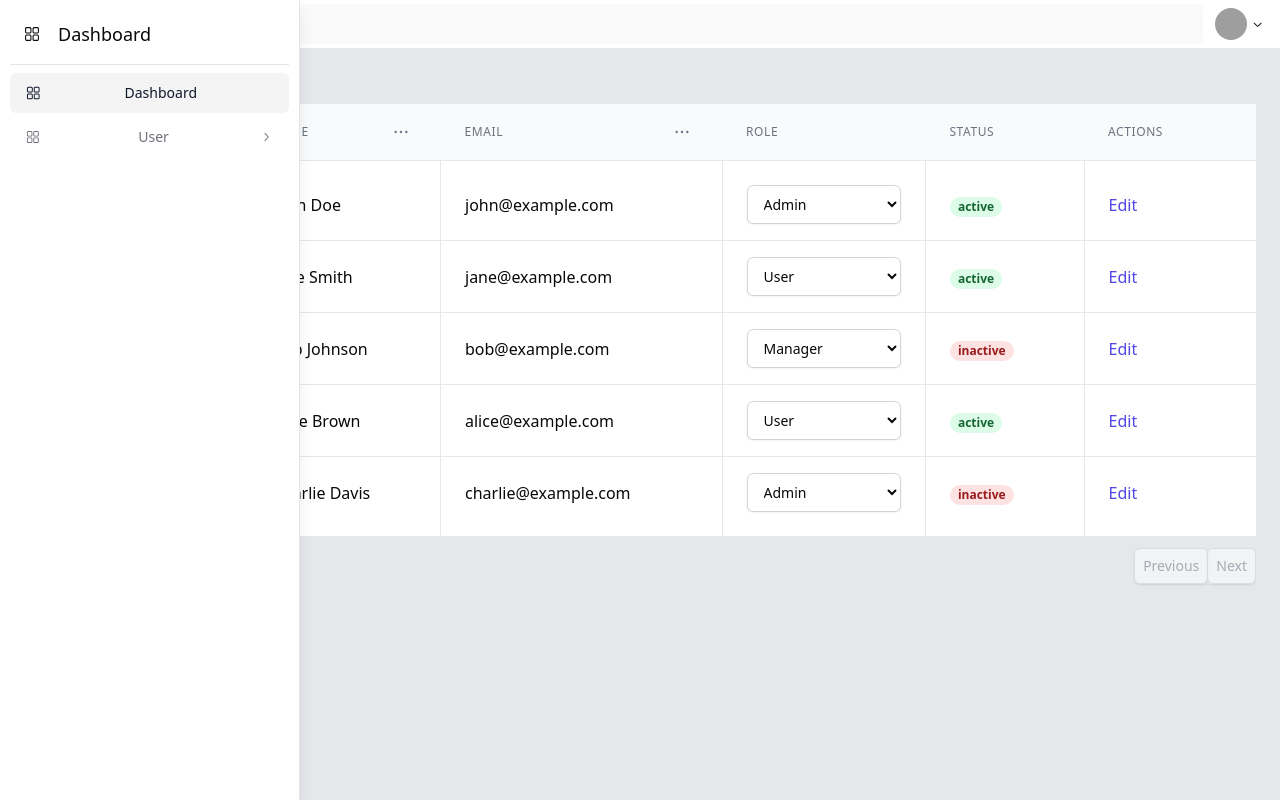
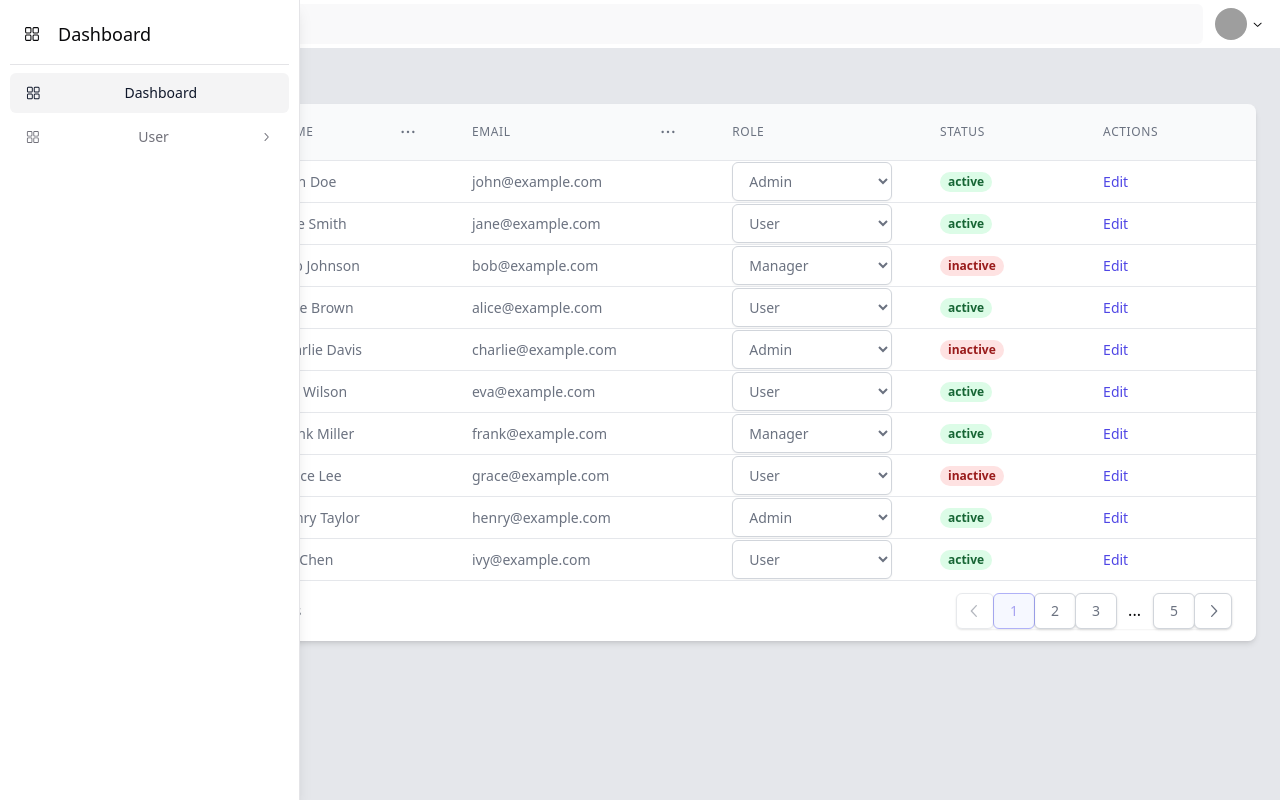
Before and after one commit to mehmetasilkilic/react-dashboard-template, a React (Vite) app: page / in a window 1280 px wide. Built offline with nearby package versions, Linux system fonts and the light colour scheme; grey boxes are pictures that could not be loaded.

Commit message:
table ui update

```diff
--- a/src/components/app/FlexibleTable/index.tsx
+++ b/src/components/app/FlexibleTable/index.tsx
@@ -21,7 +21,7 @@ import { Icon } from "@/components/ui/icon";
 
 export interface TableState<T> {
   data: T[];
-  pageCount: number;
+  totalItems: number;
   isLoading: boolean;
 }
 
@@ -35,17 +35,21 @@ interface TableProps<T extends object> {
   columns: (ColumnDef<T> & { showOptionsButton?: boolean })[];
   state: TableState<T>;
   onStateChange: (actions: TableActions) => void;
+  pageSize: number;
+  pageIndex: number;
 }
 
 export function FlexibleTable<T extends object>({
   columns,
   state,
   onStateChange,
+  pageSize,
+  pageIndex,
 }: TableProps<T>) {
   const [sorting, setSorting] = useState<SortingState>([]);
   const [pagination, setPagination] = useState<PaginationState>({
-    pageIndex: 0,
-    pageSize: 10,
+    pageIndex,
+    pageSize,
   });
   const [columnFilters, setColumnFilters] = useState<
     { id: string; value: string }[]
@@ -63,12 +67,16 @@ export function FlexibleTable<T extends object>({
     getCoreRowModel: getCoreRowModel(),
     getSortedRowModel: getSortedRowModel(),
     manualPagination: true,
-    pageCount: state.pageCount,
+    pageCount: Math.ceil(state.totalItems / pageSize),
   });
 
   useEffect(() => {
     onStateChange({ sorting, pagination, columnFilters });
   }, [onStateChange, sorting, pagination, columnFilters]);
+
+  useEffect(() => {
+    setPagination({ pageIndex, pageSize });
+  }, [pageIndex, pageSize]);
 
   const handleSearch = useCallback((columnId: string, value: string) => {
     setColumnFilters((prev) => {
@@ -84,13 +92,67 @@ export function FlexibleTable<T extends object>({
     setSorting((prev) => prev.filter((sort) => sort.id !== columnId));
   }, []);
 
-  if (state.isLoading) {
-    return <div>Loading...</div>;
+  const renderSkeletonRow = () => (
+    <tr>
+      {columns.map((column, index) => (
+        <td key={index} className="px-6 h-10 whitespace-nowrap">
+          <div className="h-4 bg-gray-200 rounded animate-pulse"></div>
+        </td>
+      ))}
+    </tr>
+  );
+
+  const renderSkeletonBody = () => (
+    <>{[...Array(pageSize)].map((_, index) => renderSkeletonRow())}</>
+  );
+
+  const renderPageButtons = () => {
+    const totalPages = table.getPageCount();
+    const currentPage = table.getState().pagination.pageIndex + 1;
+    const pageNumbers = [];
+
+    // Always show first and last page
+    pageNumbers.push(1);
+    if (totalPages > 1) pageNumbers.push(totalPages);
+
+    // Show 2 pages before and after current page
+    for (let i = currentPage - 2; i <= currentPage + 2; i++) {
+      if (i > 1 && i < totalPages) {
+        pageNumbers.push(i);
+      }
     }
 
+    // Sort and remove duplicates
+    const uniquePageNumbers = [...new Set(pageNumbers)].sort((a, b) => a - b);
+
+    return uniquePageNumbers.map((pageNum, index) => {
+      const isCurrentPage = pageNum === currentPage;
+      const isEllipsis =
+        index > 0 && pageNum - uniquePageNumbers[index - 1] > 1;
+
       return (
+        <div key={pageNum}>
+          {isEllipsis && <span className="px-3 py-2">...</span>}
+          <Button
+            onClick={() => table.setPageIndex(pageNum - 1)}
+            disabled={isCurrentPage}
+            className={`relative inline-flex items-center px-4 py-2 border text-sm font-medium rounded-md ${
+              isCurrentPage
+                ? "z-10 bg-indigo-50 border-indigo-500 text-indigo-600"
+                : "bg-white border-gray-300 text-gray-500 hover:bg-gray-50"
+            }`}
+          >
+            {pageNum}
+          </Button>
+        </div>
+      );
+    });
+  };
+
+  return (
+    <div className="w-full overflow-hidden shadow-md rounded-lg">
       <div className="overflow-x-auto">
-      <table className="min-w-full divide-y divide-gray-200 border-collapse">
+        <table className="w-full divide-y divide-gray-200">
           <thead className="bg-gray-50">
             {table.getHeaderGroups().map((headerGroup) => (
               <tr key={headerGroup.id}>
@@ -100,7 +162,14 @@ export function FlexibleTable<T extends object>({
                     className="px-6 py-3 text-left text-xs font-medium text-gray-500 uppercase tracking-wider"
                   >
                     <div className="flex items-center justify-between">
-                    <div className="flex items-center">
+                      <div
+                        className={`flex items-center cursor-pointer ${
+                          header.column.getCanSort()
+                            ? "hover:text-gray-700"
+                            : ""
+                        }`}
+                        onClick={header.column.getToggleSortingHandler()}
+                      >
                         <span className="mr-2">
                           {flexRender(
                             header.column.columnDef.header,
@@ -108,15 +177,11 @@ export function FlexibleTable<T extends object>({
                           )}
                         </span>
                         <div className="w-4 h-4 ml-1">
-                        {header.column.getIsSorted() && (
-                          <Icon
-                            name={
-                              header.column.getIsSorted() === "desc"
-                                ? "ArrowDownIcon"
-                                : "ArrowUpIcon"
-                            }
-                            className="h-4 w-4"
-                          />
+                          {header.column.getIsSorted() === "asc" && (
+                            <Icon name="ArrowUpIcon" className="h-4 w-4" />
+                          )}
+                          {header.column.getIsSorted() === "desc" && (
+                            <Icon name="ArrowDownIcon" className="h-4 w-4" />
                           )}
                         </div>
                       </div>
@@ -133,14 +198,18 @@ export function FlexibleTable<T extends object>({
                           <DropdownMenuContent align="end">
                             {header.column.getIsSorted() !== "asc" && (
                               <DropdownMenuItem
-                              onClick={() => header.column.toggleSorting(false)}
+                                onClick={() =>
+                                  header.column.toggleSorting(false)
+                                }
                               >
                                 Sort A to Z
                               </DropdownMenuItem>
                             )}
                             {header.column.getIsSorted() !== "desc" && (
                               <DropdownMenuItem
-                              onClick={() => header.column.toggleSorting(true)}
+                                onClick={() =>
+                                  header.column.toggleSorting(true)
+                                }
                               >
                                 Sort Z to A
                               </DropdownMenuItem>
@@ -154,13 +223,22 @@ export function FlexibleTable<T extends object>({
                             )}
                             <DropdownMenuSeparator />
                             <div className="px-2 py-1.5">
+                              <div className="relative">
+                                <Icon
+                                  name="MagnifyingGlassIcon"
+                                  className="absolute left-2 top-1/2 transform -translate-y-1/2 text-gray-400 h-4 w-4"
+                                />
                                 <Input
                                   placeholder="Search..."
-                              className="h-8 w-full"
+                                  className="h-8 w-full pl-8"
                                   onChange={(e) =>
-                                handleSearch(header.column.id, e.target.value)
+                                    handleSearch(
+                                      header.column.id,
+                                      e.target.value
+                                    )
                                   }
                                 />
+                              </div>
                             </div>
                           </DropdownMenuContent>
                         </DropdownMenu>
@@ -172,37 +250,39 @@ export function FlexibleTable<T extends object>({
             ))}
           </thead>
           <tbody className="bg-white divide-y divide-gray-200">
-          {table.getRowModel().rows.map((row, rowIndex) => (
-            <tr key={row.id}>
-              {row.getVisibleCells().map((cell, cellIndex) => (
+            {state.isLoading
+              ? renderSkeletonBody()
+              : table.getRowModel().rows.map((row) => (
+                  <tr key={row.id} className="hover:bg-gray-50">
+                    {row.getVisibleCells().map((cell) => (
                       <td
                         key={cell.id}
-                  className={`px-6 py-4 whitespace-nowrap ${
-                    cellIndex !== 0 ? "border-l border-gray-200" : ""
-                  } ${rowIndex === 0 ? "pt-6" : ""} ${
-                    rowIndex === table.getRowModel().rows.length - 1
-                      ? "pb-6"
-                      : ""
-                  }`}
+                        className="px-6 h-10 whitespace-nowrap text-sm text-gray-500"
                       >
-                  {flexRender(cell.column.columnDef.cell, cell.getContext())}
+                        {flexRender(
+                          cell.column.columnDef.cell,
+                          cell.getContext()
+                        )}
                       </td>
                     ))}
                   </tr>
                 ))}
           </tbody>
         </table>
-      <div className="py-3 flex items-center justify-between">
+      </div>
+      <div className="bg-white px-4 py-3 flex items-center justify-between border-t border-gray-200 sm:px-6">
         <div className="flex-1 flex justify-between sm:hidden">
           <Button
             onClick={() => table.previousPage()}
             disabled={!table.getCanPreviousPage()}
+            className="relative inline-flex items-center px-4 py-2 border border-gray-300 text-sm font-medium rounded-md text-gray-700 bg-white hover:bg-gray-50"
           >
             Previous
           </Button>
           <Button
             onClick={() => table.nextPage()}
             disabled={!table.getCanNextPage()}
+            className="ml-3 relative inline-flex items-center px-4 py-2 border border-gray-300 text-sm font-medium rounded-md text-gray-700 bg-white hover:bg-gray-50"
           >
             Next
           </Button>
@@ -210,11 +290,18 @@ export function FlexibleTable<T extends object>({
         <div className="hidden sm:flex-1 sm:flex sm:items-center sm:justify-between">
           <div>
             <p className="text-sm text-gray-700">
-              Showing page{" "}
+              Showing{" "}
               <span className="font-medium">
-                {table.getState().pagination.pageIndex + 1}
+                {pagination.pageIndex * pagination.pageSize + 1}
               </span>{" "}
-              of <span className="font-medium">{table.getPageCount()}</span>
+              to{" "}
+              <span className="font-medium">
+                {Math.min(
+                  (pagination.pageIndex + 1) * pagination.pageSize,
+                  state.totalItems
+                )}
+              </span>{" "}
+              of <span className="font-medium">{state.totalItems}</span> results
             </p>
           </div>
           <div>
@@ -227,14 +314,17 @@ export function FlexibleTable<T extends object>({
                 disabled={!table.getCanPreviousPage()}
                 className="relative inline-flex items-center px-2 py-2 rounded-l-md border border-gray-300 bg-white text-sm font-medium text-gray-500 hover:bg-gray-50"
               >
-                Previous
+                <span className="sr-only">Previous</span>
+                <Icon name="ChevronLeftIcon" className="h-5 w-5" />
               </Button>
+              {renderPageButtons()}
               <Button
                 onClick={() => table.nextPage()}
                 disabled={!table.getCanNextPage()}
                 className="relative inline-flex items-center px-2 py-2 rounded-r-md border border-gray-300 bg-white text-sm font-medium text-gray-500 hover:bg-gray-50"
               >
-                Next
+                <span className="sr-only">Next</span>
+                <Icon name="ChevronRightIcon" className="h-5 w-5" />
               </Button>
             </nav>
           </div>
--- a/src/modules/Dashboard/table.tsx
+++ b/src/modules/Dashboard/table.tsx
@@ -51,16 +51,332 @@ const dummyUsers: User[] = [
     role: "Admin",
     status: "inactive",
   },
-  // Add more dummy users as needed
+  {
+    id: 6,
+    name: "Eva Wilson",
+    email: "eva@example.com",
+    role: "User",
+    status: "active",
+  },
+  {
+    id: 7,
+    name: "Frank Miller",
+    email: "frank@example.com",
+    role: "Manager",
+    status: "active",
+  },
+  {
+    id: 8,
+    name: "Grace Lee",
+    email: "grace@example.com",
+    role: "User",
+    status: "inactive",
+  },
+  {
+    id: 9,
+    name: "Henry Taylor",
+    email: "henry@example.com",
+    role: "Admin",
+    status: "active",
+  },
+  {
+    id: 10,
+    name: "Ivy Chen",
+    email: "ivy@example.com",
+    role: "User",
+    status: "active",
+  },
+  {
+    id: 11,
+    name: "Jack Robinson",
+    email: "jack@example.com",
+    role: "Manager",
+    status: "inactive",
+  },
+  {
+    id: 12,
+    name: "Karen White",
+    email: "karen@example.com",
+    role: "User",
+    status: "active",
+  },
+  {
+    id: 13,
+    name: "Liam Harris",
+    email: "liam@example.com",
+    role: "Admin",
+    status: "active",
+  },
+  {
+    id: 14,
+    name: "Mia Garcia",
+    email: "mia@example.com",
+    role: "User",
+    status: "inactive",
+  },
+  {
+    id: 15,
+    name: "Nathan Lopez",
+    email: "nathan@example.com",
+    role: "Manager",
+    status: "active",
+  },
+  {
+    id: 16,
+    name: "Olivia Martin",
+    email: "olivia@example.com",
+    role: "User",
+    status: "active",
+  },
+  {
+    id: 17,
+    name: "Peter Wang",
+    email: "peter@example.com",
+    role: "Admin",
+    status: "inactive",
+  },
+  {
+    id: 18,
+    name: "Quinn Taylor",
+    email: "quinn@example.com",
+    role: "User",
+    status: "active",
+  },
+  {
+    id: 19,
+    name: "Rachel Kim",
+    email: "rachel@example.com",
+    role: "Manager",
+    status: "active",
+  },
+  {
+    id: 20,
+    name: "Samuel Brown",
+    email: "samuel@example.com",
+    role: "User",
+    status: "inactive",
+  },
+  {
+    id: 21,
+    name: "Tina Chen",
+    email: "tina@example.com",
+    role: "Admin",
+    status: "active",
+  },
+  {
+    id: 22,
+    name: "Ulysses Davis",
+    email: "ulysses@example.com",
+    role: "User",
+    status: "active",
+  },
+  {
+    id: 23,
+    name: "Victoria Wilson",
+    email: "victoria@example.com",
+    role: "Manager",
+    status: "inactive",
+  },
+  {
+    id: 24,
+    name: "William Lee",
+    email: "william@example.com",
+    role: "User",
+    status: "active",
+  },
+  {
+    id: 25,
+    name: "Xena Johnson",
+    email: "xena@example.com",
+    role: "Admin",
+    status: "active",
+  },
+  {
+    id: 26,
+    name: "Yves Martin",
+    email: "yves@example.com",
+    role: "User",
+    status: "inactive",
+  },
+  {
+    id: 27,
+    name: "Zoe Thompson",
+    email: "zoe@example.com",
+    role: "Manager",
+    status: "active",
+  },
+  {
+    id: 28,
+    name: "Adam Garcia",
+    email: "adam@example.com",
+    role: "User",
+    status: "active",
+  },
+  {
+    id: 29,
+    name: "Bella Rodriguez",
+    email: "bella@example.com",
+    role: "Admin",
+    status: "inactive",
+  },
+  {
+    id: 30,
+    name: "Chris Evans",
+    email: "chris@example.com",
+    role: "User",
+    status: "active",
+  },
+  {
+    id: 31,
+    name: "Diana Foster",
+    email: "diana@example.com",
+    role: "Manager",
+    status: "active",
+  },
+  {
+    id: 32,
+    name: "Ethan Hunt",
+    email: "ethan@example.com",
+    role: "User",
+    status: "inactive",
+  },
+  {
+    id: 33,
+    name: "Fiona Green",
+    email: "fiona@example.com",
+    role: "Admin",
+    status: "active",
+  },
+  {
+    id: 34,
+    name: "George Baker",
+    email: "george@example.com",
+    role: "User",
+    status: "active",
+  },
+  {
+    id: 35,
+    name: "Hannah Moore",
+    email: "hannah@example.com",
+    role: "Manager",
+    status: "inactive",
+  },
+  {
+    id: 36,
+    name: "Ian Clark",
+    email: "ian@example.com",
+    role: "User",
+    status: "active",
+  },
+  {
+    id: 37,
+    name: "Julia Scott",
+    email: "julia@example.com",
+    role: "Admin",
+    status: "active",
+  },
+  {
+    id: 38,
+    name: "Kevin Young",
+    email: "kevin@example.com",
+    role: "User",
+    status: "inactive",
+  },
+  {
+    id: 39,
+    name: "Laura Hall",
+    email: "laura@example.com",
+    role: "Manager",
+    status: "active",
+  },
+  {
+    id: 40,
+    name: "Michael King",
+    email: "michael@example.com",
+    role: "User",
+    status: "active",
+  },
+  {
+    id: 41,
+    name: "Nora Wright",
+    email: "nora@example.com",
+    role: "Admin",
+    status: "inactive",
+  },
+  {
+    id: 42,
+    name: "Oscar Lopez",
+    email: "oscar@example.com",
+    role: "User",
+    status: "active",
+  },
+  {
+    id: 43,
+    name: "Pamela Adams",
+    email: "pamela@example.com",
+    role: "Manager",
+    status: "active",
+  },
+  {
+    id: 44,
+    name: "Quentin Morris",
+    email: "quentin@example.com",
+    role: "User",
+    status: "inactive",
+  },
+  {
+    id: 45,
+    name: "Rita Nelson",
+    email: "rita@example.com",
+    role: "Admin",
+    status: "active",
+  },
+  {
+    id: 46,
+    name: "Steve Carter",
+    email: "steve@example.com",
+    role: "User",
+    status: "active",
+  },
+  {
+    id: 47,
+    name: "Tara Mitchell",
+    email: "tara@example.com",
+    role: "Manager",
+    status: "inactive",
+  },
+  {
+    id: 48,
+    name: "Uma Patel",
+    email: "uma@example.com",
+    role: "User",
+    status: "active",
+  },
+  {
+    id: 49,
+    name: "Victor Reed",
+    email: "victor@example.com",
+    role: "Admin",
+    status: "active",
+  },
+  {
+    id: 50,
+    name: "Wendy Cooper",
+    email: "wendy@example.com",
+    role: "User",
+    status: "inactive",
+  },
 ];
 
 // Custom hook for managing data
 const useUserData = () => {
   const [tableState, setTableState] = useState<TableState<User>>({
     data: [],
-    pageCount: 1,
+    totalItems: dummyUsers.length,
     isLoading: false,
   });
+  const [pageSize, setPageSize] = useState(10);
+  const [pageIndex, setPageIndex] = useState(0);
 
   const fetchData = useCallback((actions: TableActions) => {
     const { sorting, pagination, columnFilters } = actions;
@@ -98,17 +414,19 @@ const useUserData = () => {
 
       setTableState({
         data: paginatedData,
-        pageCount: Math.ceil(filteredData.length / pagination.pageSize),
+        totalItems: filteredData.length,
         isLoading: false,
       });
+      setPageSize(pagination.pageSize);
+      setPageIndex(pagination.pageIndex);
     }, 300); // Simulate network delay
   }, []);
 
-  return { tableState, fetchData };
+  return { tableState, fetchData, pageSize, pageIndex };
 };
 
 export const UserTable: React.FC = () => {
-  const { tableState, fetchData } = useUserData();
+  const { tableState, fetchData, pageSize, pageIndex } = useUserData();
 
   const columns: (ColumnDef<User> & { showOptionsButton?: boolean })[] = [
     {
@@ -192,6 +510,8 @@ export const UserTable: React.FC = () => {
       columns={columns}
       state={tableState}
       onStateChange={fetchData}
+      pageSize={pageSize}
+      pageIndex={pageIndex}
     />
   );
 };
```
Lines whose indentation alone changed are shown as unchanged.
